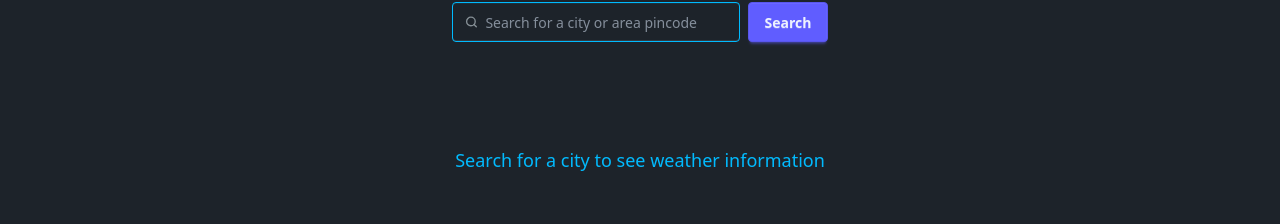
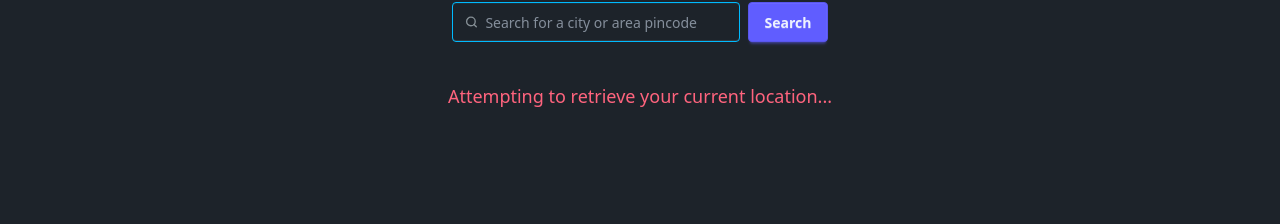
Before and after one commit to TBS96/weather-app-react, a React (Vite) app: page / in a window 1280 px wide. Shown: the part 114-338 px from the top of the page. Built offline with nearby package versions, Linux system fonts and the light colour scheme; no server answers.

Commit message:
feat: implement geolocation support and refactor weather fetching methods
Signed-off-by: TBS96 <9tbs6@proton.me>

```diff
--- a/src/api/weatherApi.js
+++ b/src/api/weatherApi.js
@@ -2,7 +2,7 @@ import conf from '../conf/conf'
 
 const apiKey = conf.weatherApiKey;
 
-export const fetchWeather = async (city) => {
+export const fetchWeatherByCity = async (city) => {
     const res = await fetch(
         `https://api.openweathermap.org/data/2.5/weather?q=${city}&appid=${apiKey}&units=metric`
     );
@@ -11,3 +11,13 @@ export const fetchWeather = async (city) => {
     }
     return res.json();
 };
+
+export const fetchWeatherByCoords = async (lat, lon) => {
+    const res = await fetch(
+        `https://api.openweathermap.org/data/2.5/weather?lat=${lat}&lon=${lon}&appid=${apiKey}&units=metric`
+    );
+    if (!res.ok) {
+        throw new Error('City not found');
+    }
+    return res.json();
+};
--- a/src/components/WeatherCard.jsx
+++ b/src/components/WeatherCard.jsx
@@ -1,12 +1,12 @@
 import { useWeatherContext } from '../context/WeatherContext'
 import { useQuery } from '@tanstack/react-query';
-import { fetchWeather } from '../api/weatherApi';
+import { fetchWeatherByCity, fetchWeatherByCoords } from '../api/weatherApi';
 import { useEffect, useRef, useState } from 'react';
 import WeatherIcons from './WeatherIcons';
 
 const WeatherCard = () => {
 
-    const { city } = useWeatherContext();
+    const { city, coords } = useWeatherContext();
 
     const [showLoading, setShowLoading] = useState(true);
 
@@ -14,13 +14,24 @@ const WeatherCard = () => {
 
     const [haveData, setHaveData] = useState(false);
 
+    const queryKey = coords ?
+        ['weather', coords.latitude, coords.longitude]
+        :
+        ['weather', city];
+
+    const queryFn = coords ?
+        () => fetchWeatherByCoords(coords.latitude, coords.longitude)
+        :
+        () => fetchWeatherByCity(city);
+
     const { data, error, isLoading } = useQuery({
-        queryKey: ['weather', city],
-        queryFn: () => fetchWeather(city),
+        queryKey: queryKey,
+        queryFn: queryFn,
+        enabled: !!(coords || city),
         retry: false,
     });
 
-    console.log(data);
+    // console.log(data);
 
     useEffect(() => {
         setShowLoading(true);
@@ -39,7 +50,7 @@ const WeatherCard = () => {
                 clearTimeout(loadingTimer.current);
             }
         }
-    }, [city]);
+    }, [city, coords]);
 
     useEffect(() => {
         if (data) setHaveData(true);
--- a/src/context/WeatherContext.jsx
+++ b/src/context/WeatherContext.jsx
@@ -5,9 +5,10 @@ const WeatherContext = createContext();
 export const WeatherProvider = ({children}) => {
 
     const [city, setCity] = useState('');
+    const [coords, setCoords] = useState(null);
 
     return (
-        <WeatherContext.Provider value={{city, setCity}}>
+        <WeatherContext.Provider value={{city, setCity, coords, setCoords}}>
             {children}
         </WeatherContext.Provider>
     )
--- a/src/pages/Home.jsx
+++ b/src/pages/Home.jsx
@@ -1,18 +1,48 @@
-import { useState } from 'react'
+import { useEffect, useState } from 'react'
 import { useWeatherContext } from '../context/WeatherContext'
 import WeatherCard from '../components/WeatherCard';
 
 const Home = () => {
 
-    const { setCity } = useWeatherContext();
+    const { setCity, setCoords } = useWeatherContext();
     const [input, setInput] = useState('');
     const [showWeather, setShowWeather] = useState(false);
+    const [infoMessage, setInfoMessage] = useState('');
+
+    useEffect(() => {
+        setCity('');
+        setCoords(null);
+        setShowWeather(false);
+
+        if (navigator.geolocation) {
+            setInfoMessage('Attempting to retrieve your current location...');
+            navigator.geolocation.getCurrentPosition(
+                (position) => {
+                    setCoords({
+                        latitude: position.coords.latitude,
+                        longitude: position.coords.longitude,
+                    });
+                    setShowWeather(true);
+                    setInfoMessage('');
+                },
+                (error) => {
+                    console.error(`Error getting location: ${error.message}`);
+                    setInfoMessage(`${error.message} or location unavailable. Please search for a city.`);
+                }
+            );
+        }
+        else {
+            setInfoMessage('Geolocation is not supported by this browser. Please search for a city.');
+        }
+    }, [setCity, setCoords]);
 
     const handleSearch = () => {
         if (input.trim() !== '') {
             setCity(input.trim());
+            setCoords(null);
             setInput('');
             setShowWeather(true);
+            setInfoMessage('');
         }
         else {
             alert('Please enter a city name...');
@@ -49,10 +79,14 @@ const Home = () => {
                 </button>
             </div>
 
+            {infoMessage && !showWeather && (
+                <p className='text-center text-lg text-error mt-4'>{infoMessage}</p>
+            )}
+
             {showWeather ?
                 (<WeatherCard />)
                 :
-                (<p className='text-center text-lg text-info mt-20'>Search for a city to see weather information</p>)
+                (!infoMessage && <p className='text-center text-lg text-info mt-20'>Search for a city to see weather information</p>)
             }
         </section>
     )
```
